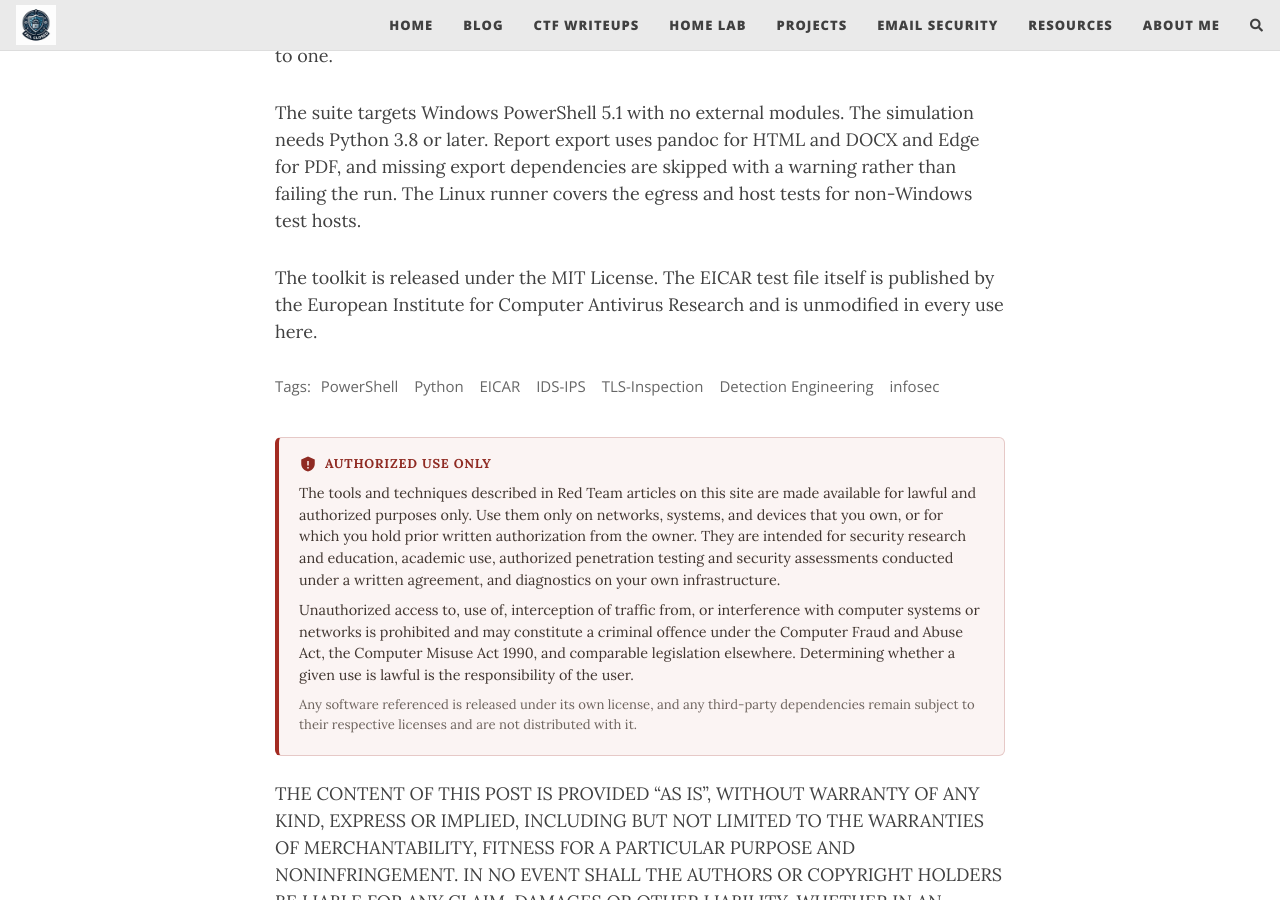
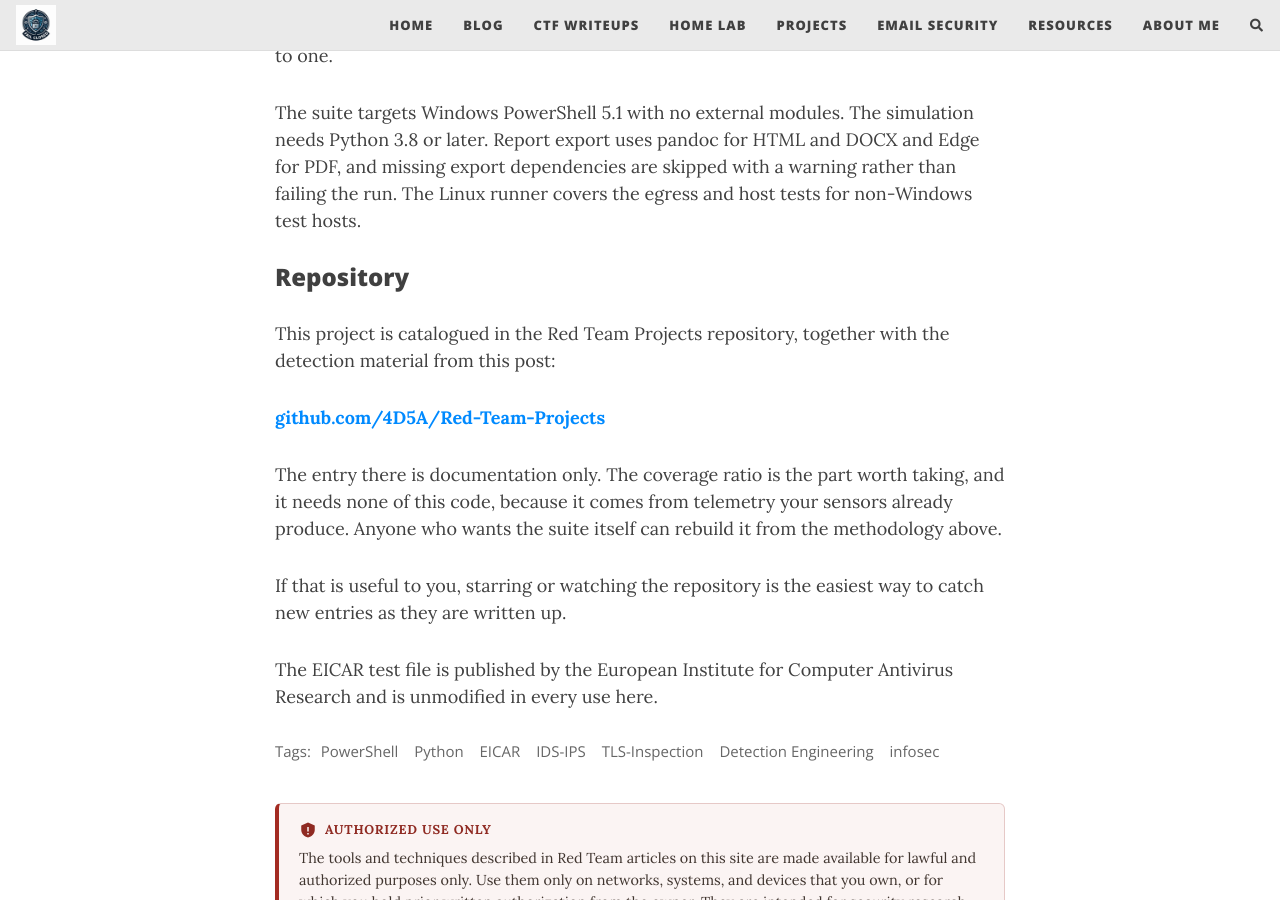
Before and after one commit to failclosed/failclosed.github.io, a Jekyll site: the page built from _posts/projects-posts/redteam/2026-08-16-eicar-control-validation-suite.md, in a window 1280 px wide and 900 px high, scrolled down 8587 px. Built offline with Jekyll 4.4.1, drawn with Linux system fonts in a browser that asks for light colours; comment, search, counter and statistics services are not loaded.

Commit message:
Link Red Team posts to the Red Team Projects repository
Each of the three Red Team project posts now closes with a Repository section
pointing at github.com/4D5A/Red-Team-Projects, noting that the entries there are
documentation only and inviting readers to star or watch for new entries.

```diff
--- a/_posts/projects-posts/redteam/2026-08-16-eicar-control-validation-suite.md
+++ b/_posts/projects-posts/redteam/2026-08-16-eicar-control-validation-suite.md
@@ -127,4 +127,14 @@ Two implementation notes that cost me time. ZIP local headers embed a modificati
 
 The suite targets Windows PowerShell 5.1 with no external modules. The simulation needs Python 3.8 or later. Report export uses pandoc for HTML and DOCX and Edge for PDF, and missing export dependencies are skipped with a warning rather than failing the run. The Linux runner covers the egress and host tests for non-Windows test hosts.
 
-The toolkit is released under the MIT License. The EICAR test file itself is published by the European Institute for Computer Antivirus Research and is unmodified in every use here.
+### Repository
+
+This project is catalogued in the Red Team Projects repository, together with the detection material from this post:
+
+**[github.com/4D5A/Red-Team-Projects](https://github.com/4D5A/Red-Team-Projects)**
+
+The entry there is documentation only. The coverage ratio is the part worth taking, and it needs none of this code, because it comes from telemetry your sensors already produce. Anyone who wants the suite itself can rebuild it from the methodology above.
+
+If that is useful to you, starring or watching the repository is the easiest way to catch new entries as they are written up.
+
+The EICAR test file is published by the European Institute for Computer Antivirus Research and is unmodified in every use here.
```
Also changed, not shown: _posts/projects-posts/redteam/2026-08-16-morse-code-packet-transceiver.md (+10 -0 lines), _posts/projects-posts/redteam/2026-08-16-rc4-encryptor-base64-encoder.md (+10 -0 lines).
